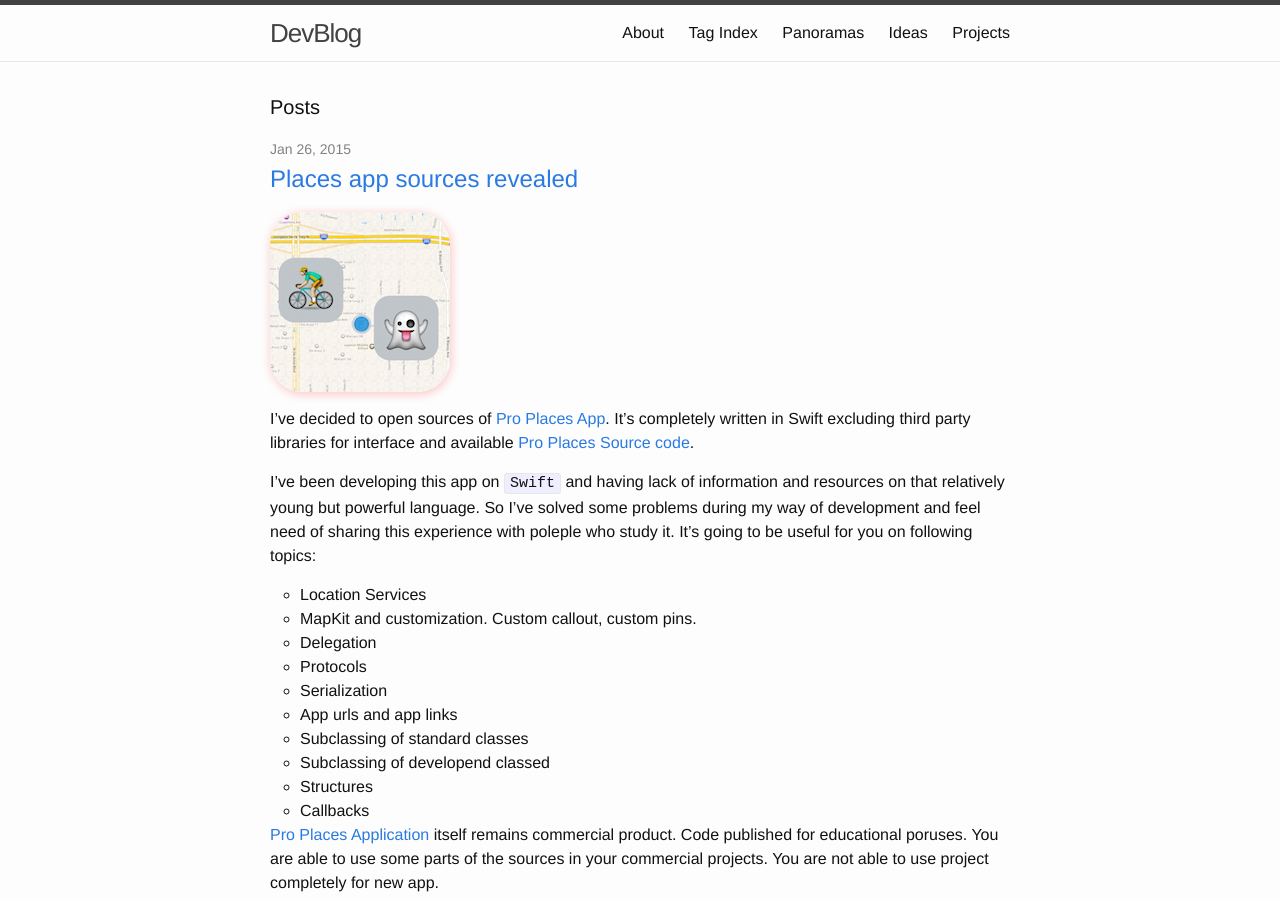
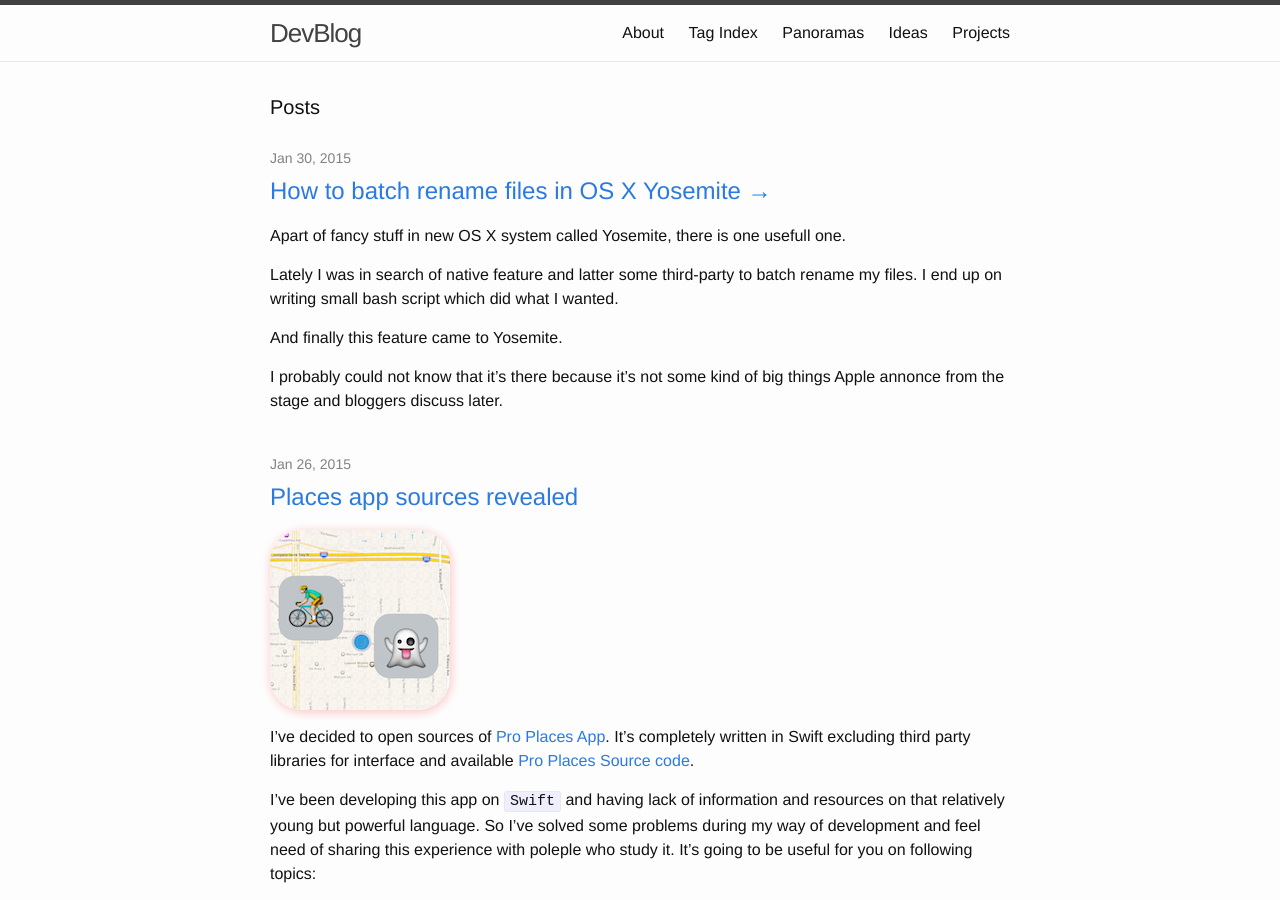
Before and after one commit to famer/blog, a Jekyll site: the page built from index.html, in a window 1280 px wide and 900 px high. Built offline with Jekyll 4.4.1, drawn with Linux system fonts in a browser that asks for light colours.

Commit message:
guest post: batch rename

```diff
--- /dev/null
+++ b/guest/_posts/2015-01-30-yosemite-batch-rename.markdown
@@ -0,0 +1,14 @@
+---
+title: "How to batch rename files in OS X Yosemite"
+guest: true
+link: http://www.idownloadblog.com/2014/10/18/how-to-batch-rename-files-in-os-x-yosemite/
+layout: post
+---
+
+Apart of fancy stuff in new OS X system called Yosemite, there is one usefull one.
+
+Lately I was in search of native feature and latter some third-party to batch rename my files. I end up on writing small bash script which did what I wanted.
+
+And finally this feature came to Yosemite.
+
+I probably could not know that it's there because it's not some kind of big things Apple annonce from the stage and bloggers discuss later.
--- a/index.html
+++ b/index.html
@@ -10,10 +10,14 @@
     {% assign posts = site.posts | where:"category",!"ru" %}
     {% for post in posts %}
       <li>
-        <span class="post-meta">{{ post.date | date: "%b %-d, %Y" }}</span>
+        <a class="post-link" href="{{ post.url | prepend: site.baseurl }}"><span class="post-meta">{{ post.date | date: "%b %-d, %Y" }}</span></a>
 
         <h2>
-          <a class="post-link" href="{{ post.url | prepend: site.baseurl }}">{{ post.title }}</a>
+		{% if post.categories contains "guest" %}
+          <a class="post-link" href="{{ post.link }}">{{ post.title }} →</a>
+		{% else %}
+			<a class="post-link" href="{{ post.url | prepend: site.baseurl }}">{{ post.title }}</a>
+		{% endif %}
         </h2>
 	  {{ post.content }}
     {% include taglist.html %}
```
